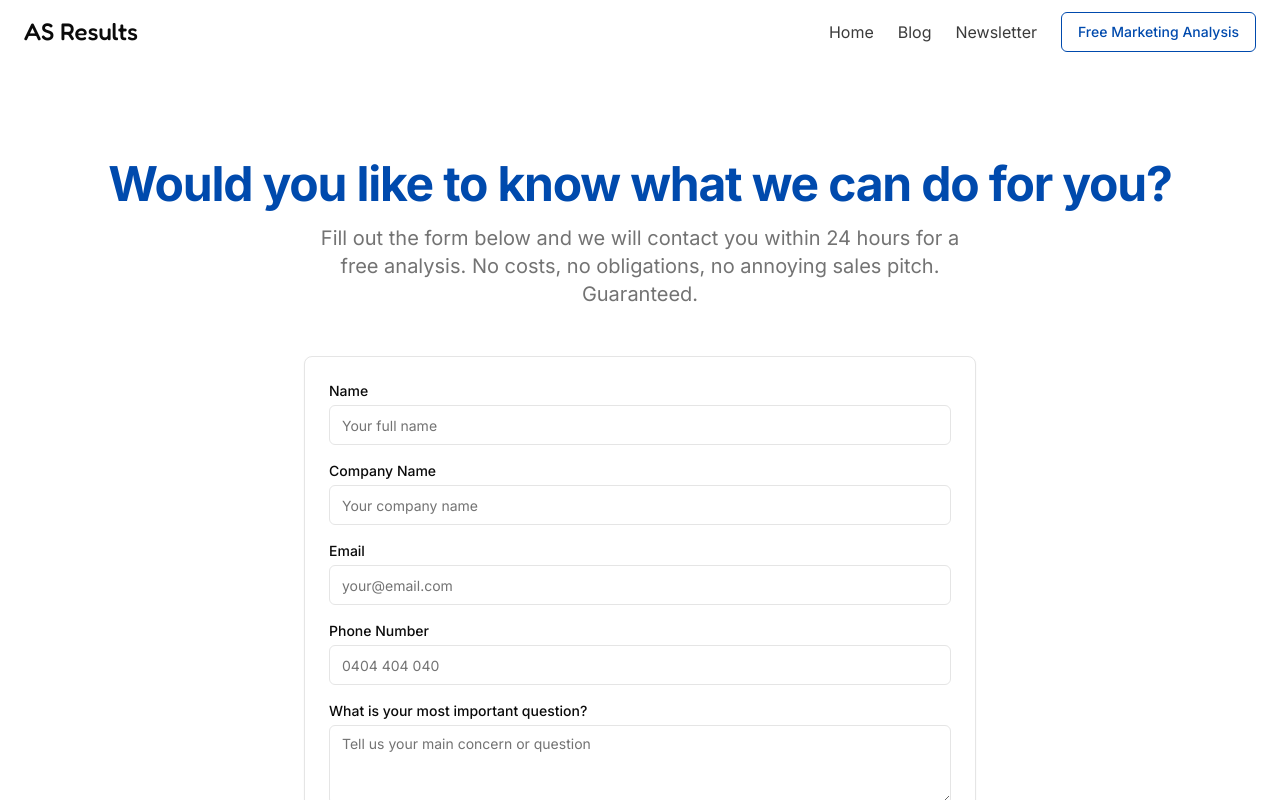
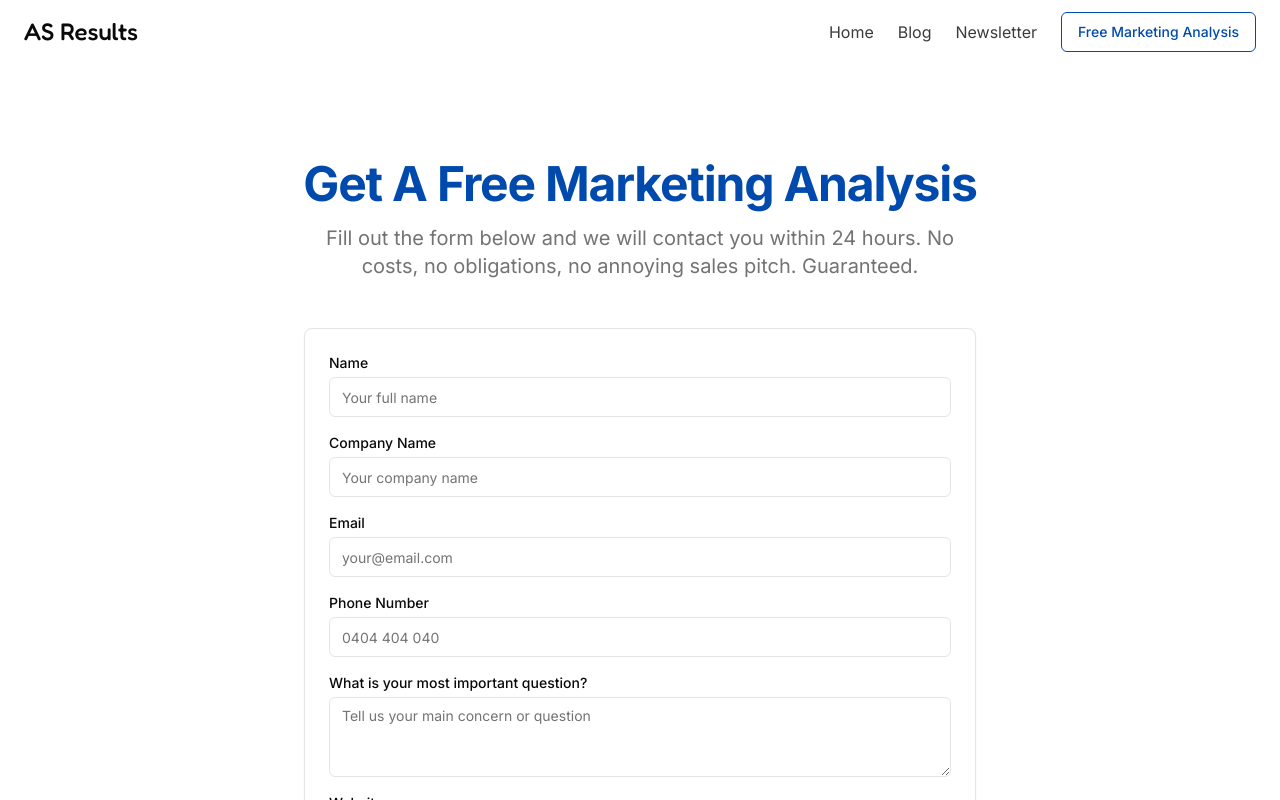
Before and after one commit to AliTheFlop/ASResults, a Next.js app: page /free-marketing-analysis in a window 1280 px wide. Shown: the top 800 px of the page. Built offline with nearby package versions, Linux system fonts and the light colour scheme.

Commit message:
Updated free marketing analysis headline

```diff
--- a/app/free-marketing-analysis/page.jsx
+++ b/app/free-marketing-analysis/page.jsx
@@ -6,12 +6,12 @@ export default function Contact() {
             <div className="mx-auto">
                 <div className="text-center mb-12">
                     <h1 className="text-4xl md:text-5xl font-bold tracking-tight mb-4 text-brand">
-                        Would you like to know what we can do for you?
+                        Get A Free Marketing Analysis
                     </h1>
                     <p className="text-xl text-muted-foreground max-w-2xl mx-auto">
                         Fill out the form below and we will contact you within
-                        24 hours for a free analysis. No costs, no obligations,
-                        no annoying sales pitch. Guaranteed.
+                        24 hours. No costs, no obligations, no annoying sales
+                        pitch. Guaranteed.
                     </p>
                 </div>
 
```
